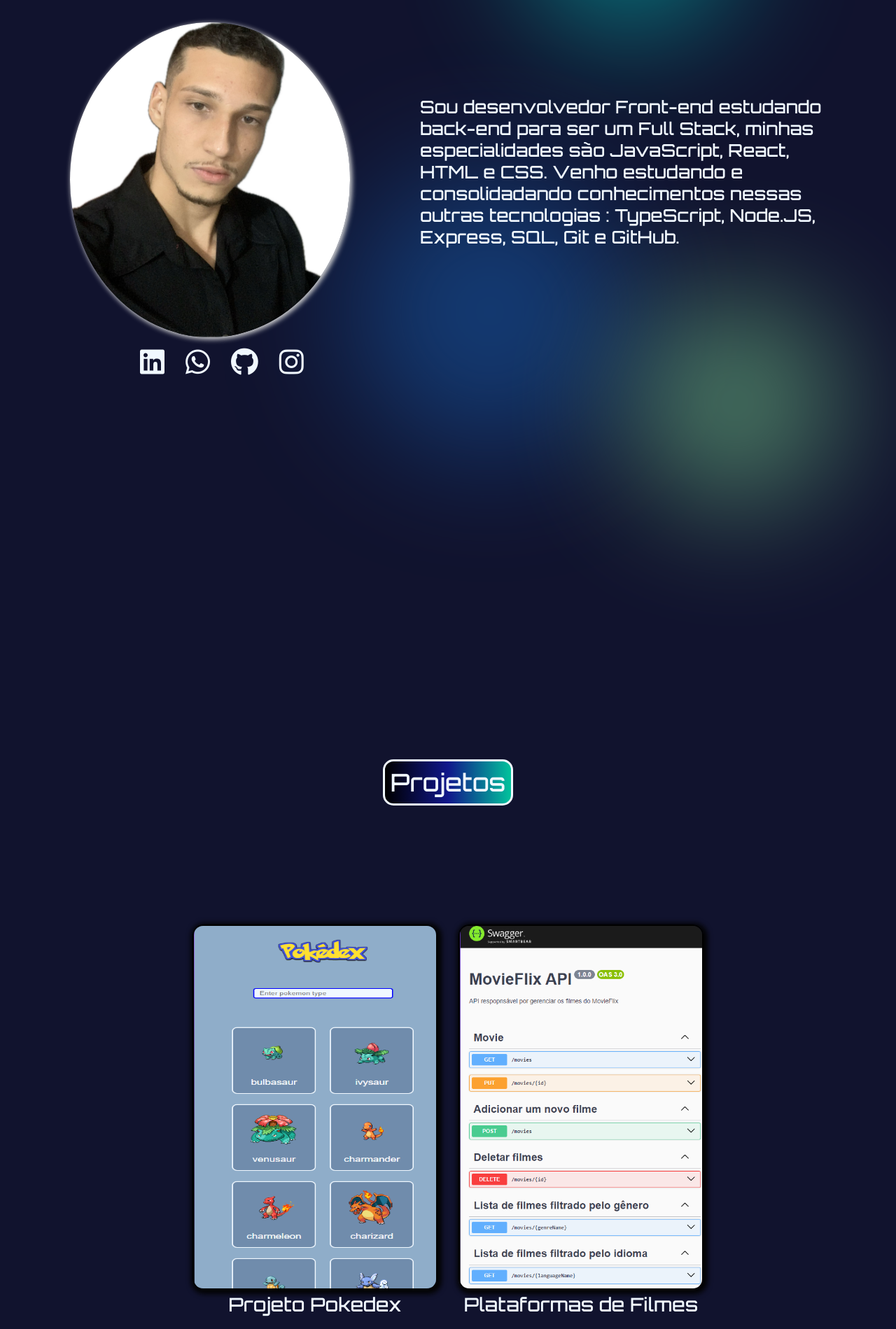
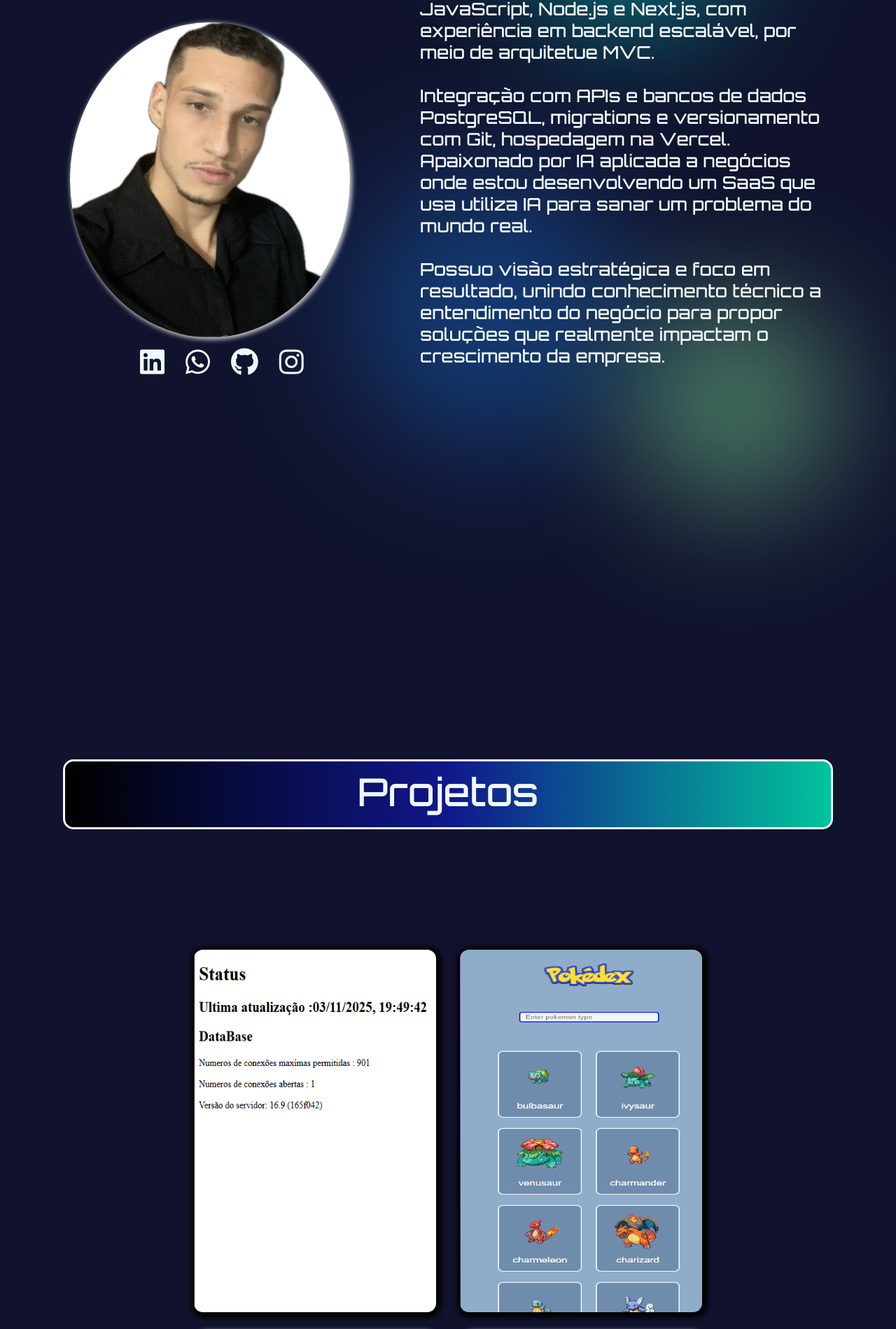
Before and after one commit to jesse-springman/portifolio, a React (Vite) app: page / in a window 1280 px wide. Shown: the part 213-2112 px from the top of the page at 70% size. Built offline with nearby package versions, Linux system fonts and the light colour scheme.

Commit message:
refactor : att informações

```diff
--- a/src/components/secao-projetos/index.jsx
+++ b/src/components/secao-projetos/index.jsx
@@ -48,8 +48,6 @@ export const ExibicaoProje = () => {
 
                                     <H3Projet>{project.titulo}</H3Projet>
                                     <DivImg>
-
-
 
                                         <H3Projet>{project.titulo}</H3Projet>
 
--- a/src/components/secao-projetos/styleProjetos.jsx
+++ b/src/components/secao-projetos/styleProjetos.jsx
@@ -13,13 +13,14 @@ export const ContProjet = styled.section`
 
 export const H2projet = styled.h2`
     text-align: center;
-    margin: 0 auto;
+
     color  :aliceblue ;
     border: 3px solid ;
-    max-width: 200px;
+    width: 1100px;
+    height: 100px;
     padding: 8px;
     border-radius: 15px;
-    font-size: 35px;
+    font-size: 55px;
      background: rgb(0,0,0);
      background: linear-gradient(90deg, rgba(0,0,0,1) 0%, rgba(16,23,139,1) 50%, rgba(2,195,156,1) 100%);
      z-index: 1;
@@ -98,7 +99,7 @@ export const ImgProjet = styled.img`
     border: #000000 2px solid;
     border-radius: 15px;
     box-shadow: 2px 2px 7px 4px #030303;
-
+    margin-bottom: 20px;
 
 
 
@@ -139,10 +140,13 @@ export const DivImg = styled.div`
 
 
 export const H3Projet = styled.h3`
+  padding:5px;
   margin-bottom: 30px;
   text-align: center;
-   font-size: 27px;
-
+  font-size: 27px;
+  border-radius: 20px;
+ box-shadow: 2px 2px 7px 1px #d5d5d5;
+background-color: rgb(9, 10, 22); ;
    @media(max-width:687px){
     font-size: 20px;
 }
--- a/src/components/secaoMain/index.jsx
+++ b/src/components/secaoMain/index.jsx
@@ -1,4 +1,4 @@
-import { ContMain, Div, ContBg, BollBg1, BollBg3, BollBg4, ContIntro, Nome, ImgPerfil, UlRedesSocias, LiRedesSocias, LinkRedes, ContApresentacao, Describe } from "./styleMain";
+import { ContMain,Span, Div, ContBg, BollBg1, BollBg3, BollBg4, ContIntro, Nome, ImgPerfil, UlRedesSocias, LiRedesSocias, LinkRedes, ContApresentacao, Describe } from "./styleMain";
 import ftPerfil from '../../assets/perfil.jpg'
 
 
@@ -78,9 +78,11 @@ export const Main = () => {
                 <ContApresentacao>
 
                     <Describe>
-                        Sou desenvolvedor Front-end estudando back-end para ser um Full Stack,
-                        minhas especialidades são JavaScript, React, HTML e CSS. Venho estudando
-                        e consolidadando conhecimentos nessas outras tecnologias : TypeScript, Node.JS, Express, SQL, Git e GitHub.
+                    Sou desenvolvedor web,
+                      focado em JavaScript, Node.js e Next.js, com experiência em backend escalável, por meio de arquitetue MVC.<br></br><br></br>
+                      Integração com APIs e bancos de dados PostgreSQL, migrations e versionamento com Git, hospedagem na Vercel.
+                      Apaixonado por IA aplicada a negócios onde estou desenvolvendo um SaaS que usa utiliza IA para sanar um problema do mundo real.<br></br><br></br>
+                      Possuo visão estratégica e foco em resultado, unindo conhecimento técnico a entendimento do negócio para propor soluções que realmente impactam o crescimento da empresa.
                     </Describe>
 
                 </ContApresentacao>
--- a/src/components/secaoMain/styleMain.jsx
+++ b/src/components/secaoMain/styleMain.jsx
@@ -250,6 +250,13 @@ export const ContApresentacao = styled.div`
 
 `
 
+
+export const Span = styled.span`
+color: dodgerblue;
+
+`
+
+
 export const Describe = styled.p`
 `
 
--- a/src/components/sobreMim/index.jsx
+++ b/src/components/sobreMim/index.jsx
@@ -1,6 +1,6 @@
 import { useSpring } from "@react-spring/web"
 import { useInView } from "react-intersection-observer";
-import { Cont, ContSobre, H2, P, } from "./styleSobre";
+import { Cont, ContSobre, H2, P, Span } from "./styleSobre";
 
 export const SobreMim = () => {
 
@@ -22,14 +22,13 @@ export const SobreMim = () => {
         <H2>Um pouco sobre Jessé Springman</H2>
 
         <P>
-          Comecei na área estudado programação de microprocessadores (Arduino, ESP32) no SENAI, que controlam motores, LEDs, ventiladores por meio da programação criada e salva no chip da placa, elas utilizam  uma Espécie de linguagem C simplificada. Realizava comunicações de diferentes máquinas onde as mesmas trocavam dados entre si via protocolos de comunicação(MQTT, Modbus TCP/IP, Ethernet/IP). Desenvolvia também interfaces homem máquina que pode-se dizer que é front-end voltado para a industria,  onde criava a tela para os funcionários  operar a máquina.  <br></br>
+          Comecei na área estudado programação de microprocessadores (Arduino, ESP32) no SENAI,  elas utilizam  uma Espécie de linguagem C simplificada. Realizava comunicações de diferentes máquinas onde as mesmas trocavam dados entre si via protocolos de comunicação(MQTT, Modbus TCP/IP, Ethernet/IP).<br></br>
           Em 2023 achei um canal falando sobre programação web e eles iram realizar um workshop onde ensinaria  criar um site de seleção de personagens de desenhos, decidi entrar no evento gostei muito de programar e tomei paixão.<br></br>
           Desde então venho ao longo do tempo estudando todo dia me dedicando ao meu aprimoramento pessoal nas seguintes tecnologias
-          : JS, TS, React, Node,Postgres,SQL, Prisma e GitHub. A área da tecnologia me deslumbra e me motiva, procuro sempre aprimorar
+          :<Span> NodeJS,PostgreSQL,GitHub,Docker,Migrations, Jest etc</Span> . A área da tecnologia me deslumbra e me motiva, procuro sempre aprimorar
           meus conhecimentos me aprofundando mais nessa área que amo tanto.
-          Trabalho como torneiro-mêcanico mas como mencionei acima oque me deslumbra é área da tecnologia, me dedico todos os dias para
-          realizar meu sonho de me tornar um programador, estou sempre me desafiando criando projetos novos para consolidar meu aprendizado.
-          Atualmente estou voltado para área de Back-End, API, servidor, banco de dados. Busco ser um programdor mais completo possível para um dia ser um bom Full-Stack.
+          Trabalho como programador/operador de máquina CNC estou na busca da minha primeira vaga, mas enquanto isso <Span>estou
+          desenvolvendo meu SaaS que utiliza IA, API da DeepSeek, todo projeto coberto por testes automátizados(Jest), sistema de segurança por meio de encriptação(bcypt), servidor (NodeJS), banco de dados (PostgreSQL), hospedagem (Vercel), CI/CD(GitHub Actions).</Span>
         </P>
       </ContSobre>
 
--- a/src/components/sobreMim/styleSobre.jsx
+++ b/src/components/sobreMim/styleSobre.jsx
@@ -28,6 +28,13 @@ padding: 10px;
 @media (max-width: 640px){
     height:150vh;
 }
+
+`
+
+
+
+export const Span = styled.span`
+color: dodgerblue;
 
 `
 
--- a/src/components/softSkills/index.jsx
+++ b/src/components/softSkills/index.jsx
@@ -1,4 +1,4 @@
-import { Sectoin, H2Comuni, H2Auto, Span, H2Tarefas, H2Aprende, H2Pensa, Lista, Li, ContComunica, ContTarefas, ContAutoData, ContAprendendo, ContPensamento, P, H1 } from "./styleSoft"
+import { Sectoin, H2Comuni, H2Auto, Span, SpanAuto,  SpanAprende, SpanPensa, SpanComuni, H2Tarefas, H2Aprende, H2Pensa, Lista, Li, ContComunica, ContTarefas, ContAutoData, ContAprendendo, ContPensamento, P, H1 } from "./styleSoft"
 
 
 
@@ -15,9 +15,9 @@ export const SoftSkills = () => {
                     <ContComunica>
                         <H2Comuni>COMUNICAÇÃO</H2Comuni>
                         <P>
-                            Ao longo da minha jornada desenvolvi  habilidade de uma boa comunicação,
+                            <SpanComuni>Ao longo da minha jornada desenvolvi  habilidade de uma boa comunicação,</SpanComuni>
                             tenho ciência que isso é fator essencial para um bom desenvolvimento profissional.
-                             Acredito que a colaboração e diálogo são a melhor forma de vencer os desafios que nós  encontramos.
+                            Acredito que a colaboração e diálogo são a melhor forma de vencer os desafios que nós  encontramos.
                         </P>
                     </ContComunica>
 
@@ -31,7 +31,7 @@ export const SoftSkills = () => {
 
                         <P>
                             Há anos que sou Autodidata, no momento não curso o ensino superior, não por falta de interesse, mas por requisitos financeiros.
-                            Mas mantenho minha diciplina determinado todos os dias com foco na minha aperfeisoação profissional.
+                            <SpanAuto>Mas mantenho minha diciplina determinado todos os dias com foco na minha aperfeisoação profissional.</SpanAuto>
                             Pesquisando, estudando, buscando sempre novos conhecimentos e habilidades.
                         </P>
 
@@ -46,8 +46,8 @@ export const SoftSkills = () => {
                         <H2Aprende>Aprendendo a aprender</H2Aprende>
 
                         <P>
-                           Nessa área  sempre haverá um novo aprendizado a realizar e se tem uma coisa que eu gosto é de aprender coisas novas,
-                            expandir meu conhecimento. Então não tenho medo de encarar novos desafios e buscar me aprimorar para isso.
+                            Nessa área  sempre haverá um novo aprendizado a realizar e se tem uma coisa que eu gosto é de aprender coisas novas,
+                            expandir meu conhecimento. <SpanAprende>Então não tenho medo de encarar novos desafios e buscar me aprimorar para isso</SpanAprende> .
                         </P>
 
                     </ContAprendendo>
@@ -59,16 +59,13 @@ export const SoftSkills = () => {
 
                     <ContPensamento>
 
-                        <H2Pensa>Pensamento Crítico</H2Pensa>
+                        <H2Pensa>Foco em resultados e entrega de valor</H2Pensa>
 
                         <P>
-                            Creio que um bom profissional contém um pensamento crítico  e eu tenho isso.
-
-
-
-                            Sei avalivar o cenário por perspectivas diferentes
-                            , tomo descições baseadas em informações revevantes,
-                            exponho minhas ídeas com argumentos fundamentados.
+                            Tenho uma visão de negócio além da programação,
+                            <SpanPensa> além da programação, eu gosto de pensar no resultado final do produto, entendendo o público,
+                            o problema e as oportunidades de negócio</SpanPensa>  .
+                            Acredito que um bom desenvolvedor também deve construir soluções que geram valor e ajudam a empresa a crescer.
 
                         </P>
 
@@ -84,7 +81,7 @@ export const SoftSkills = () => {
 
                         <P>
                             Gestão é algo fundamental, gosto criar uma estrutura de tarefas para me guiar. Pegar algo complexo a ser realizado e dividir em pequenas tarefas
-                             para ir avançando mesmo aos poucos.
+                            para ir avançando mesmo aos poucos.
                             Eu utilizo os recursos do <Span>GitHub</Span> para estruturar minhas tarefas, <Span>Milestones, Issues, task</Span>, são execelentes ferramentas que auxiliam
                             o gerenciamento de tempo e recurso de maneira eficaz
                         </P>
--- a/src/components/softSkills/styleSoft.jsx
+++ b/src/components/softSkills/styleSoft.jsx
@@ -120,7 +120,7 @@ export const ContTarefas = styled.div`
 width: 100%;
 `
 export const P = styled.p`
-font-size: 20px;
+font-size: 19px;
 font-family: 'Segoe UI', Tahoma, sans-serif;
 
 @media(max-width: 1500px){
@@ -176,7 +176,7 @@ color: #eb841d;
 export const H2Pensa = styled.h2`
 text-align: center;
 margin-bottom: 30px;
-font-size: 38px;
+font-size: 32px;
 color: blueviolet;
 
 @media(max-width: 1500px){
@@ -190,6 +190,23 @@ font-size: 28px;
 color: aqua;
 `
 
+export const SpanPensa = styled.span`
+color: blueviolet;
+`
+
+export const SpanComuni = styled.span`
+color: aqua;
+`
+
+export const SpanAuto = styled.span`
+color: dodgerblue;
+
+`
+export const SpanAprende = styled.span`
+color: #364ff1;
+
+`
+
 export const ContAutoData = styled.div`
 `
 
--- a/src/data/dados.jsx
+++ b/src/data/dados.jsx
@@ -6,9 +6,38 @@ import projNaruto from '../assets/tela-naruto.png';
 import projXmen from '../assets/tela-xmen.png';
 import pokeFilmes from '../assets/app.png';
 import placeHolde from '../assets/placeholder.png';
+import fin from '../assets/fin.png'
+
+ export const dadosProjetos = [
 
 
- export const dadosProjetos = [
+
+        {
+        projetoImg: fin,
+        linkGitHub: "https://github.com/jesse-springman/clone-tabnews",
+        titulo: "clone-tabnews",
+        tecnologias: [
+
+            "✅Next",
+            "✅PostgreSQL",
+            "✅Docker",
+            "✅node-pg-migrate",
+            "✅Bcypt",
+            "✅Jest",
+            "✅Commitizen",
+            "✅Next-Connect",
+            "✅React",
+             "🔎Ver no GitHub pages"
+
+        ]
+
+
+
+    },
+
+
+
+
 
     {
         projetoImg: projPoke,
```
Also changed, not shown: src/assets/fin.png (added).
